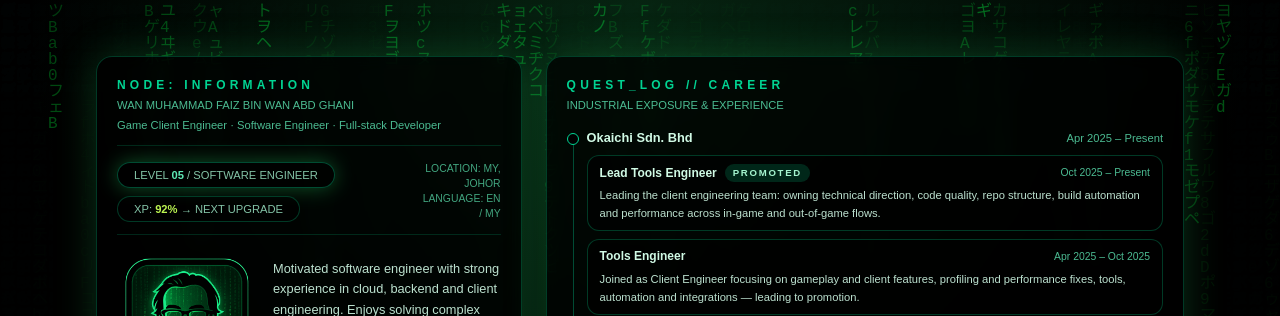
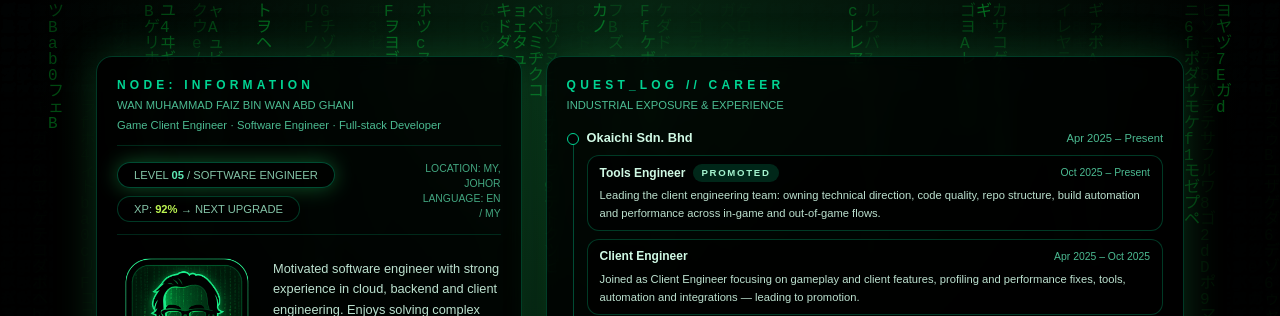
Before and after one commit to wmfaiz/my-portfolio, a Next.js app: page / in a window 1280 px wide. Shown: the top 316 px of the page. Built offline with nearby package versions, Linux system fonts and the light colour scheme.

Commit message:
Update job titles in experience section

```diff
--- a/app/page.tsx
+++ b/app/page.tsx
@@ -129,14 +129,14 @@ const experiencesByCompany: CompanyExperience[] = [
     overallPeriod: "Apr 2025 – Present",
     roles: [
       {
-        title: "Lead Tools Engineer",
+        title: "Tools Engineer",
         period: "Oct 2025 – Present",
         summary:
           "Leading the client engineering team: owning technical direction, code quality, repo structure, build automation and performance across in-game and out-of-game flows.",
         highlight: true,
       },
       {
-        title: "Tools Engineer",
+        title: "Client Engineer",
         period: "Apr 2025 – Oct 2025",
         summary:
           "Joined as Client Engineer focusing on gameplay and client features, profiling and performance fixes, tools, automation and integrations — leading to promotion.",
```
